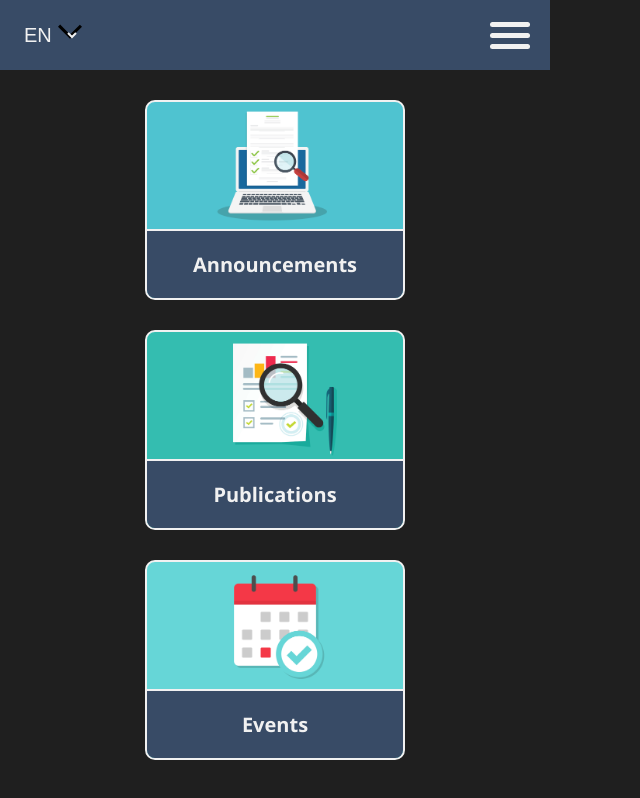
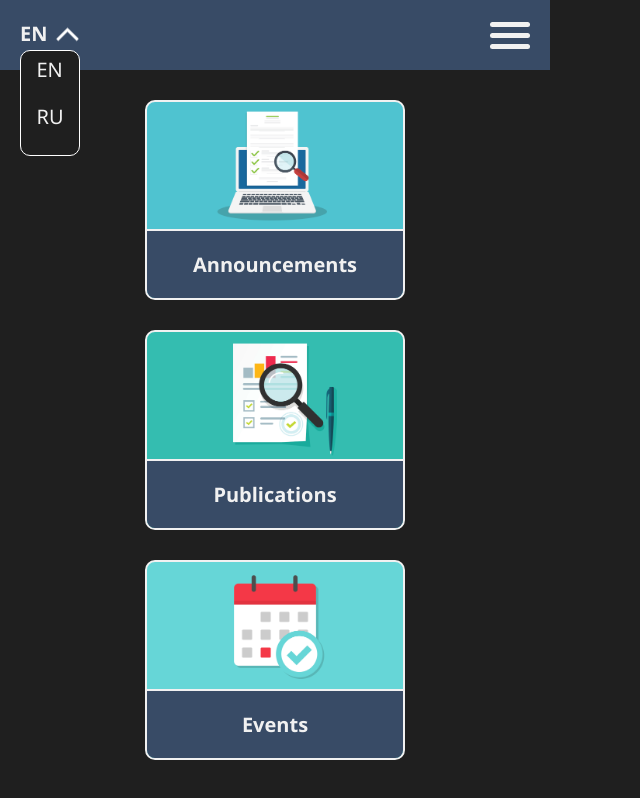
Before and after one commit to HakimMalkawi/MTG-News-Web, a React (Create React App) app: page / in a window 1280 px wide. Shown: the whole page, without its empty margins (0-640 px from the left). Built offline with nearby package versions, Linux system fonts and the light colour scheme.

Commit message:
Language Switcher Styling

```diff
--- a/src/components/Language.jsx
+++ b/src/components/Language.jsx
@@ -1,7 +1,9 @@
+import { useState } from "react"
 import "../styles/language.css"
 
 const Language = props => {
     const {language, setLanguage, home, setHome, setContent, setCurrentPostData, setShowPost} = props
+    const [toggle, setToggle] = useState(false)
 
     const refresh = () => {
         if(!home) {
@@ -11,13 +13,18 @@ const Language = props => {
             setShowPost(false)  } }
 
     const handleClick = mainLanguage => {
+        setToggle(prevToggle => !prevToggle)
         if(language !== mainLanguage) {
             setLanguage(mainLanguage)
             refresh()   } }
 
-    return <>   <label className="language-label"></label>
-                <select className={`language-switcher ${language ? "EN" : "RU"}`}>
-                    <option onClick={() => handleClick(true)}>EN</option>
-                    <option onClick={() => handleClick(false)}>RU</option>
-                </select>   </> }
+    return <>   <div className="language-selector">
+                    <label onClick={() => setToggle(prevToggle => !prevToggle)} className={`language-label ${toggle ? "closed" : "open"}`}>
+                        {language ? "EN" : "RU"}
+                    </label>
+                    <ul className="language-list">
+                        <li onClick={() => handleClick(true)}>EN</li>
+                        <li onClick={() => handleClick(false)}>RU</li>
+                    </ul>
+                </div> </> }
 export default Language
--- a/src/styles/language.css
+++ b/src/styles/language.css
@@ -1,48 +1,54 @@
-/* .language-switcher {
+.language-selector,
+.language-label,
+.language-list li {
     cursor: pointer;
-    border: none;
-    -webkit-border-radius: 5px;
-    border-radius: 5px;
-    border: solid 2px var(--light);
-    padding: .75rem;
-    padding-inline: 1.3rem;
-    justify-self: start;
-    align-self: center;
-    background-size: cover;
-    background-repeat: no-repeat;
-    z-index: 0; }
+    background: none !important; }
 
-.EN { background-image: url("../resources/en.png"); }
-
-.RU { background-image: url("../resources/ru.png"); } */
-
-.language-label,
-.language-switcher { background: none !important; }
-
-.language-label {
-    position: relative;
-    align-self: center;
-    height: 1.5rem;
-    width: 3rem; }
-
-.language-label::before {
-    content: url("../resources/toggle.svg");
-    display: grid;
-    place-content: center;
-    position: absolute;
-    right: 0;
-    top: 50%;
-    transform: translateY(-50%);
-    width: 1rem;
-    height: 1rem; }
-
-
-.language-switcher {
-    position: relative;
-    cursor: pointer;
+.language-selector {
     border: none;
     justify-self: start;
     align-self: center;
     height: 1.5rem;
     width: 3rem;
+    color: transparent !important;
     font-size: 1rem; }
+
+.language-label {
+    display: grid;
+    position: relative;
+    align-self: center;
+    font-weight: bold;
+    height: 1.5rem;
+    width: 3rem; }
+
+.language-label::before {
+    content: "";
+    display: grid;
+    position: absolute;
+    right: -.5rem;
+    top: 45%;
+    transform: translateY(-45%);
+    width: 2.25rem;
+    height: 2.25rem;
+    background: white;
+    -webkit-mask-image: url("../resources/toggle.svg");
+    mask-image: url("../resources/toggle.svg");
+    mask-position: center;
+    mask-size: contain;
+    transition: transform .15s ease-in-out; }
+
+.language-label.open::before { transform: rotateX(180deg) translateY(50%); }
+
+.language-list {
+    display: grid;
+    justify-content: center;
+    list-style-type: none;
+    border: 1px solid white;
+    -webkit-border-radius: 10px;
+    border-radius: 10px;
+    padding: .25rem 0;
+}
+
+.language-list li {
+    align-self: center;
+}
```
